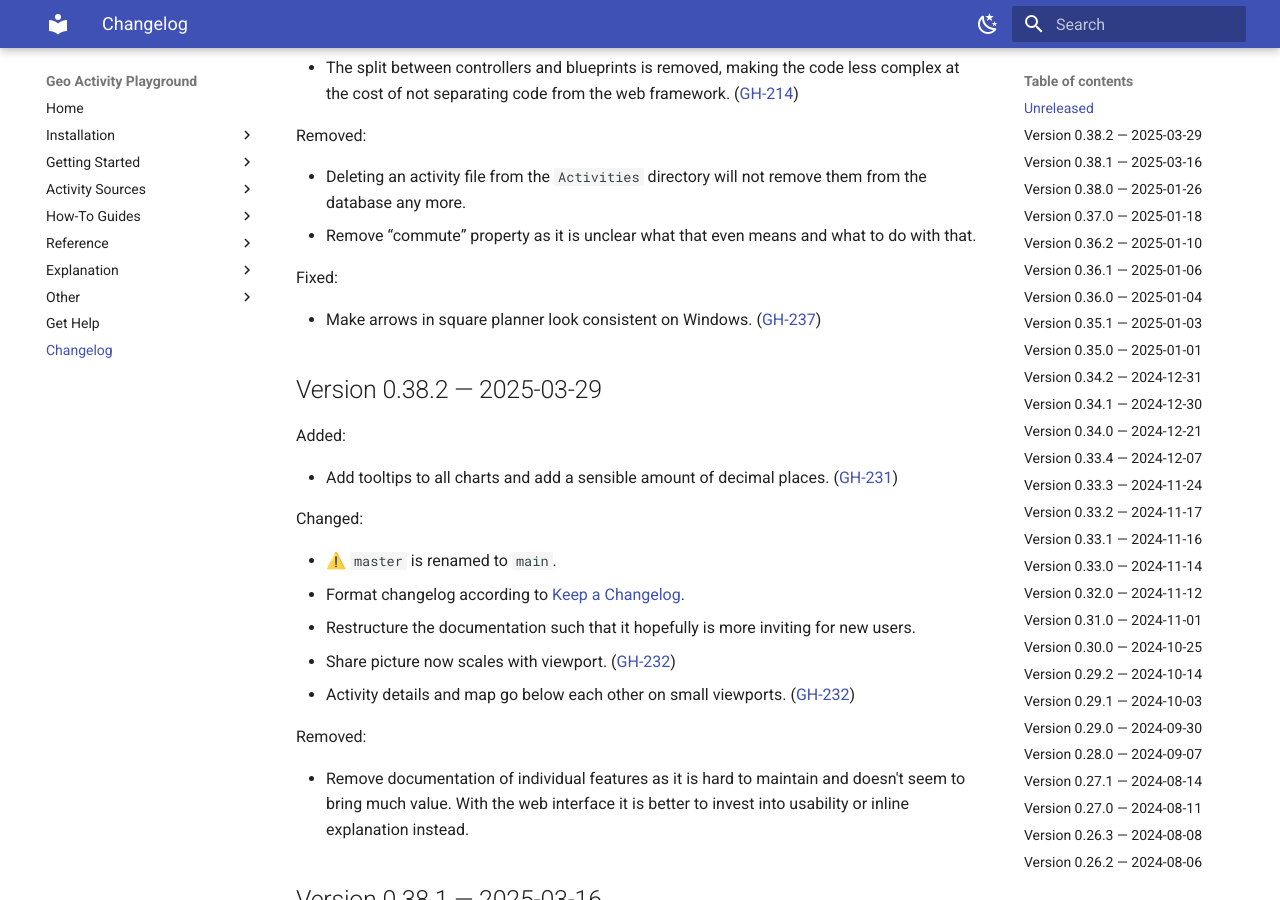
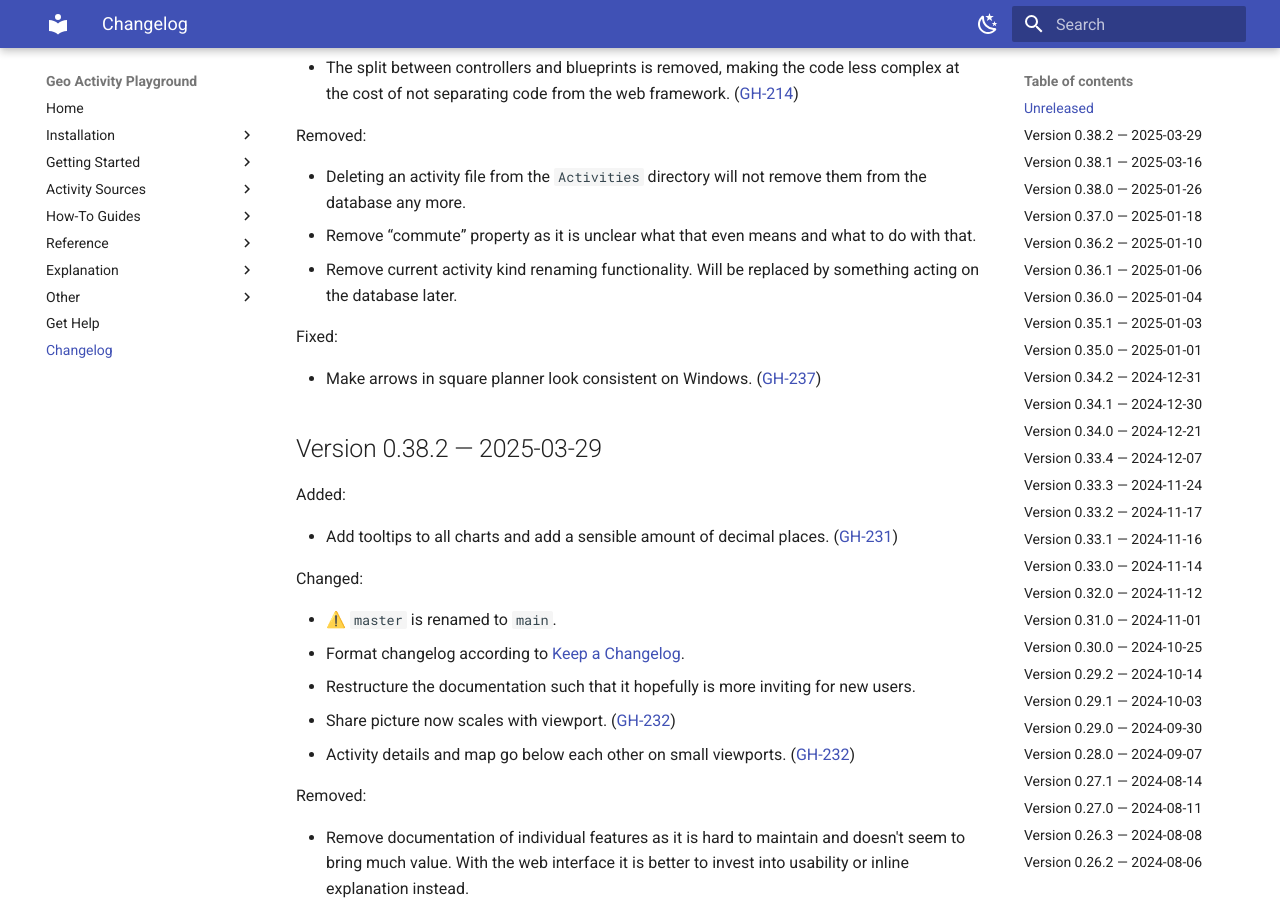
Before and after one commit to martin-ueding/geo-activity-playground, an MkDocs documentation site: the page built from docs/changelog.md, in a window 1280 px wide and 900 px high, scrolled down 1007 px. Built offline with MkDocs 1.6.1 and Material for MkDocs 9.7.7, drawn with Linux system fonts in a browser that asks for light colours.

Commit message:
Changelog entry

```diff
--- a/docs/changelog.md
+++ b/docs/changelog.md
@@ -42,6 +42,7 @@ Removed:
 
 - Deleting an activity file from the `Activities` directory will not remove them from the database any more.
 - Remove “commute” property as it is unclear what that even means and what to do with that.
+- Remove current activity kind renaming functionality. Will be replaced by something acting on the database later.
 
 Fixed:
 
```
